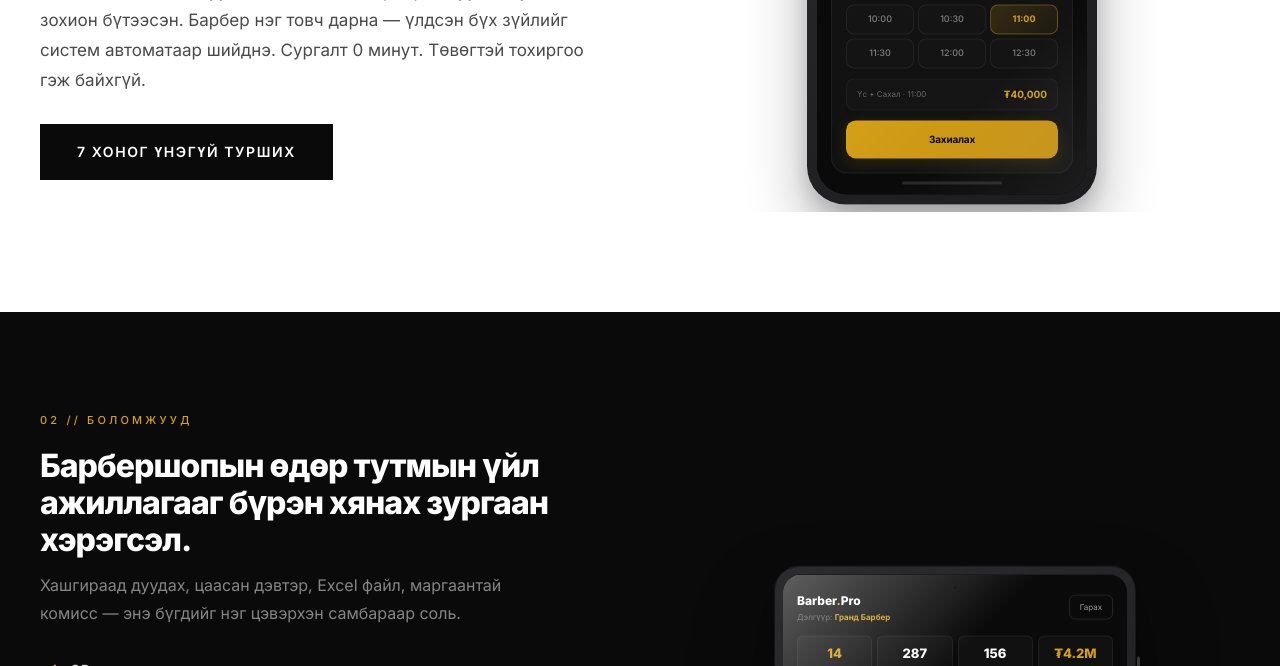
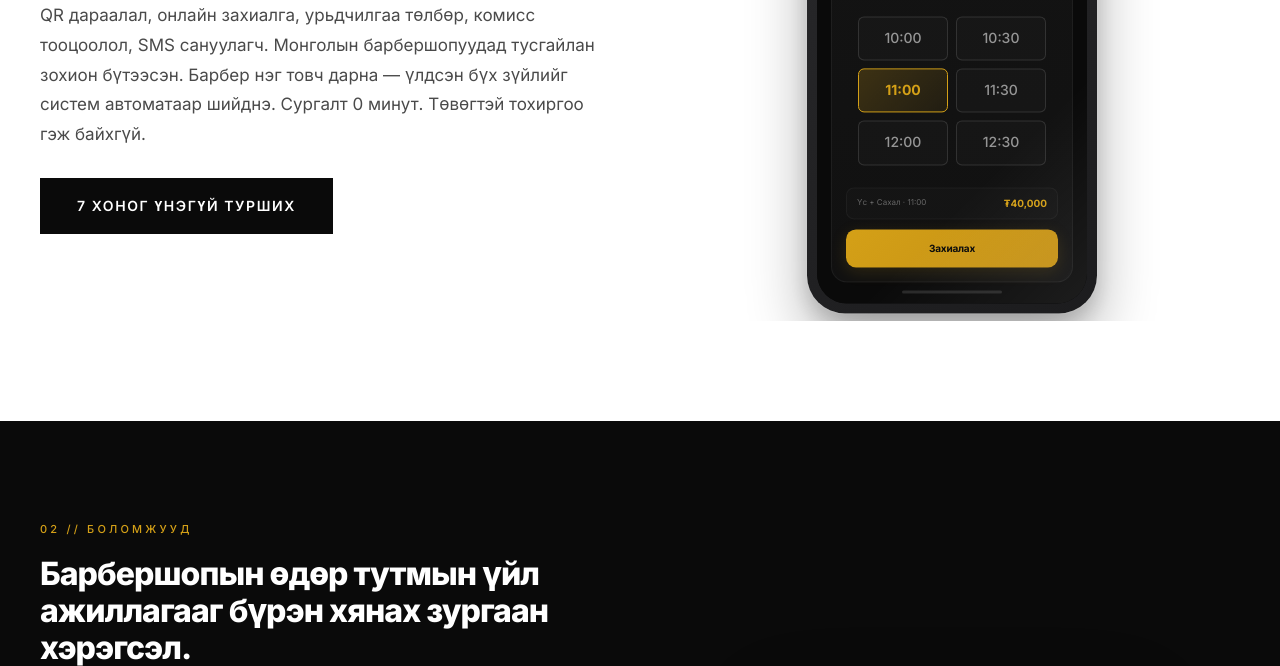
Before and after one commit to Erden8830/barber-system, a website: page prototype-premium.html in a window 1280 px wide. Shown: the part 434-1100 px from the top of the page. Drawn offline with Linux system fonts and the light colour scheme.

Commit message:
Replace time slot grid with auto-fill minmax layout

```diff
--- a/prototype-premium.html
+++ b/prototype-premium.html
@@ -250,19 +250,12 @@ a{ color: var(--black); text-decoration: none; transition: color .2s; }
 .phone-svc-name{ font-size: 10px; font-weight: 600; color: rgba(255,255,255,.9); }
 .phone-svc-dur{ font-size: 8px; color: rgba(255,255,255,.28); }
 .phone-svc-price{ font-weight: 700; font-size: 11px; color: var(--gold); }
-/* Phone time slots */
 .phone-slot-label{ font-size: 7px; font-weight: 600; color: rgba(255,255,255,.25); text-transform: uppercase; letter-spacing: 2px; margin: 10px 0 7px; text-align: center; }
-.phone-slots{ display: grid; grid-template-columns: repeat(3, 1fr); gap: 4px; }
-.phone-slot{
-  padding: 7px 0; text-align: center; font-size: 9px; font-weight: 500;
-  border: 1px solid rgba(255,255,255,.06); border-radius: 8px;
-  color: rgba(255,255,255,.45); background: rgba(255,255,255,.01);
-}
-.phone-slot.selected{
-  border-color: rgba(212,160,23,.35); color: var(--gold); font-weight: 700;
-  background: linear-gradient(135deg, rgba(212,160,23,.18), rgba(212,160,23,.06));
-}
-/* Phone summary + button */
+.time-slot-grid{ display: grid; grid-template-columns: repeat(auto-fill, minmax(70px, 1fr)); gap: 8px; padding: 12px; }
+.time-slot-btn{ padding: 10px 0; text-align: center; font-size: 14px; border-radius: 6px; touch-action: manipulation; border: 1px solid rgba(255,255,255,.12); color: rgba(255,255,255,.55); background: rgba(255,255,255,.02); font-weight: 500; }
+.time-slot-btn.selected{ border-color: var(--gold); color: var(--gold); background: linear-gradient(135deg, rgba(212,160,23,.22), rgba(212,160,23,.08)); font-weight: 700; }
+
+/* Phone content: booking card */
 .phone-summary{
   margin-top: 10px;
   background: rgba(255,255,255,.015); border: 1px solid rgba(255,255,255,.04);
@@ -595,13 +588,13 @@ a{ color: var(--black); text-decoration: none; transition: color .2s; }
                       </div>
                     </div>
                     <div class="phone-slot-label">Цагаа сонгох</div>
-                    <div class="phone-slots">
-                      <div class="phone-slot">10:00</div>
-                      <div class="phone-slot">10:30</div>
-                      <div class="phone-slot selected">11:00</div>
-                      <div class="phone-slot">11:30</div>
-                      <div class="phone-slot">12:00</div>
-                      <div class="phone-slot">12:30</div>
+                    <div class="time-slot-grid">
+                      <div class="time-slot-btn">10:00</div>
+                      <div class="time-slot-btn">10:30</div>
+                      <div class="time-slot-btn selected">11:00</div>
+                      <div class="time-slot-btn">11:30</div>
+                      <div class="time-slot-btn">12:00</div>
+                      <div class="time-slot-btn">12:30</div>
                     </div>
                     <div class="phone-summary">
                       <span class="phone-summary-text">Үс + Сахал · 11:00</span>
```
Also changed, not shown: public/landing.html (+12 -19 lines).
